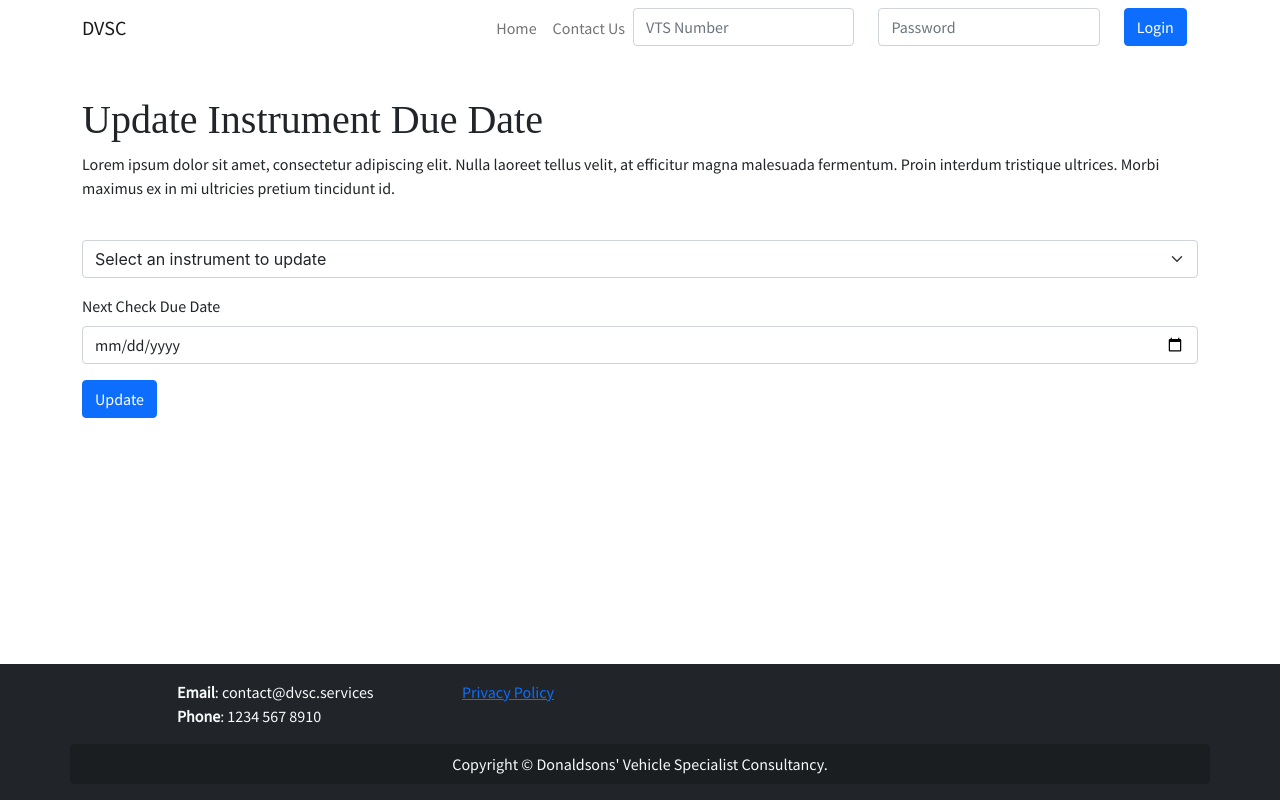
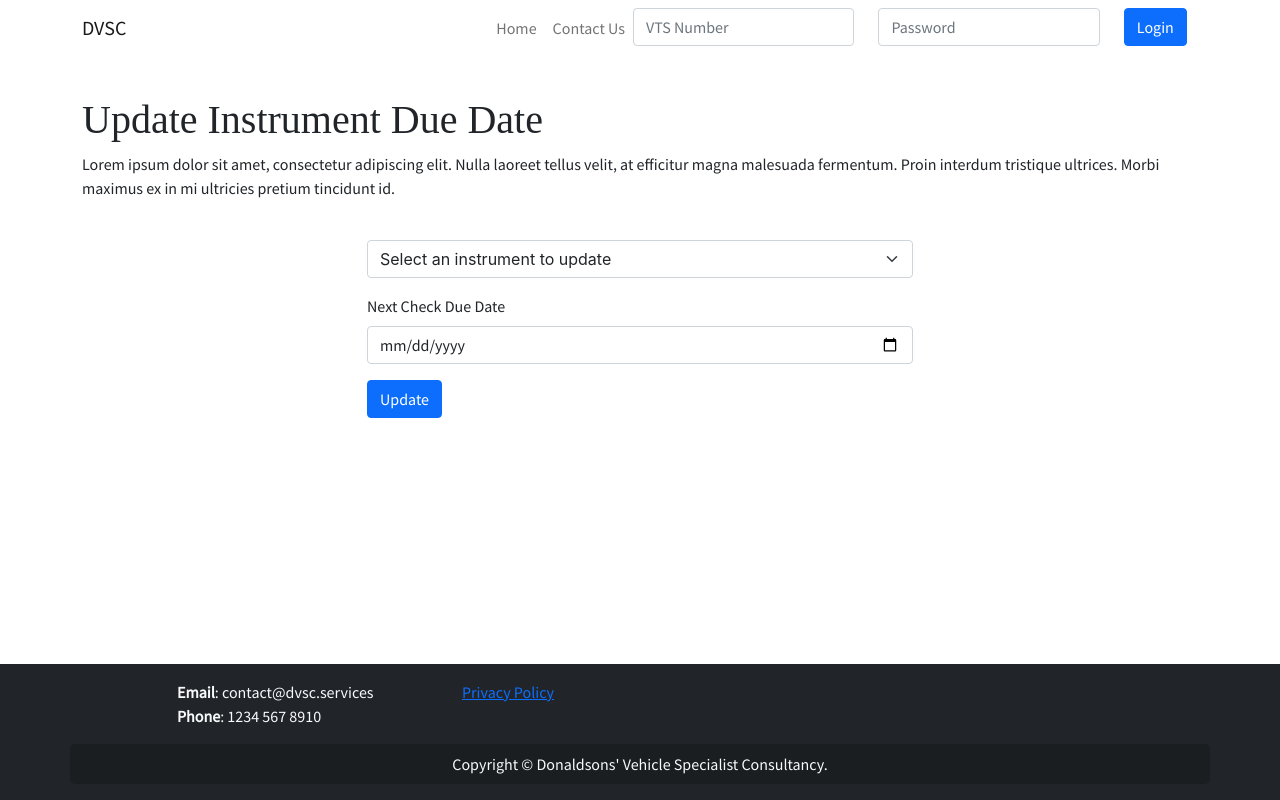
Before and after one commit to kv6002-team/DVSCWebServer, a React (Create React App) app in the folder website/: page /update-instrument in a window 1280 px wide. Built offline with nearby package versions, Linux system fonts and the light colour scheme; a web font is replaced by a local one.

Commit message:
Narrow update form on larger screens

```diff
--- a/website/src/pages/UpdateInstrument.jsx
+++ b/website/src/pages/UpdateInstrument.jsx
@@ -2,7 +2,7 @@ import react from 'react';
 
 import { makeAuthConsumer } from "../utils/components/Authentication";
 import Main from '../standard/Main';
-import { Container, Form, Button } from 'react-bootstrap';
+import { Container, Form, Row, Col, Button } from 'react-bootstrap';
 
 import { fetchJSON } from '../utils/fetch';
 import { mapObj } from '../utils/utils';
@@ -34,6 +34,9 @@ class UpdateInstrument extends react.Component {
           <p className="mb-3">Lorem ipsum dolor sit amet, consectetur adipiscing elit. Nulla laoreet tellus velit, at efficitur magna malesuada fermentum. Proin interdum tristique ultrices. Morbi maximus ex in mi ultricies pretium tincidunt id.</p>
 
           <Form>
+            <Row>
+              <Col lg={3}></Col>
+              <Col lg={6}>
                 <Form.Group className="mb-3" controlId="contactSubject">
                   <Form.Label></Form.Label>
                   <Form.Select
@@ -58,6 +61,8 @@ class UpdateInstrument extends react.Component {
                 <Button variant="primary" onClick={this.updateInstrument}>
                   Update
                 </Button>
+              </Col>
+            </Row>
           </Form>
         </Container>
       </Main>
```
Lines whose indentation alone changed are shown as unchanged.
